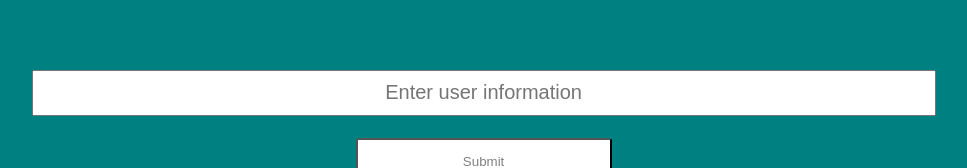
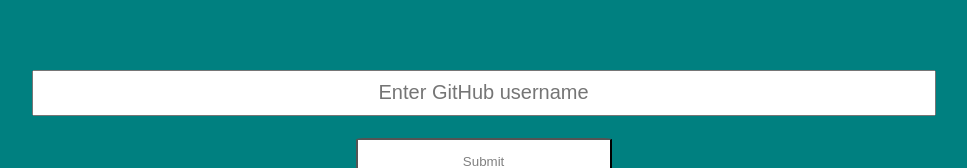
Before and after one commit to nandithavalsaraj/user-search, a React (Create React App) app: page / in a window 1280 px wide. Shown: the part 138-306 px from the top of the page, without its empty margins (182-1149 px from the left). Built offline with nearby package versions, Linux system fonts and the light colour scheme.

Commit message:
Search bar input placeholder updated

```diff
--- a/src/App.js
+++ b/src/App.js
@@ -64,7 +64,7 @@ class App extends React.Component {
                     <input
                         className="Search-bar"
                         ref={(textValue) => (this.textInput = textValue)}
-                        placeholder="Enter user information"
+                        placeholder="Enter GitHub username"
                         width="300px"
                     ></input>
                     <button type="submit" className="Submit">
```
